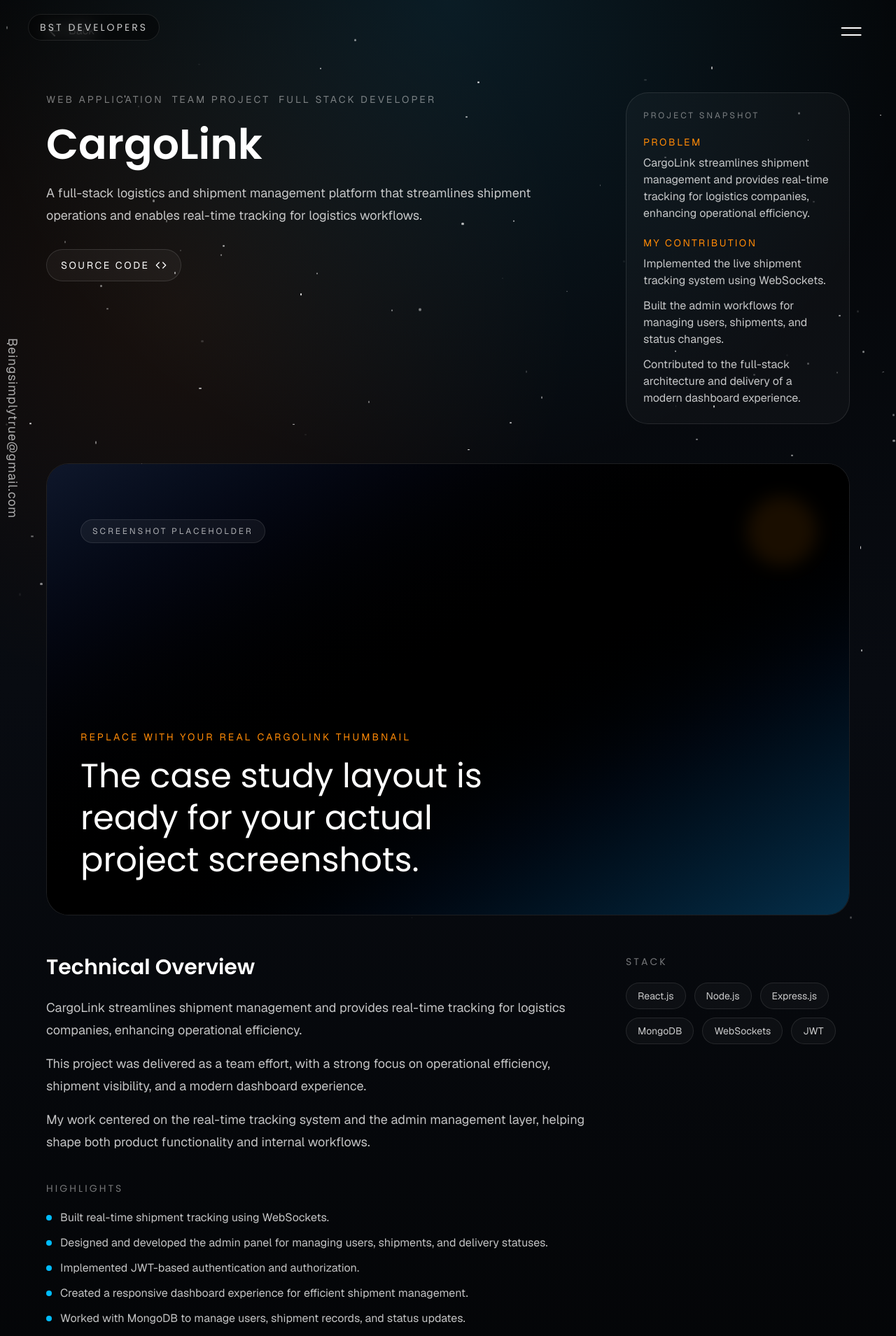
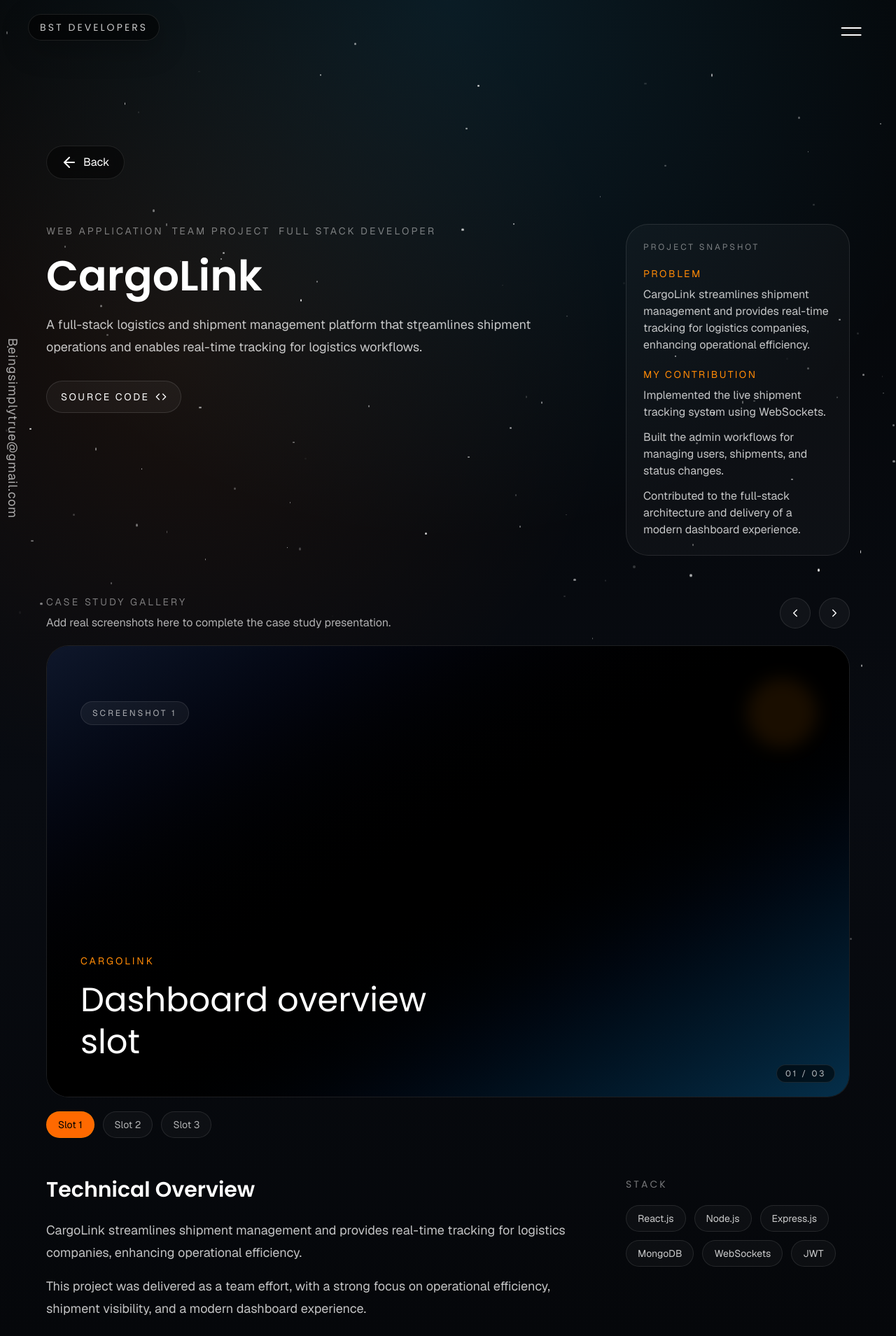
Before and after one commit to TrisanthBST/bst-portfolio, a Next.js app: page /projects/cargolink in a window 1280 px wide. Shown: the top 1909 px of the page at 70% size. Built offline with nearby package versions, Linux system fonts and the light colour scheme; no server answers; what hono would draw is missing.

Commit message:
Polish preloader, add case study slider, fix nav overlap, add contact page

```diff
--- /dev/null
+++ b/src/app/(home)/contact/page.tsx
@@ -0,0 +1,72 @@
+import type { Metadata } from "next";
+import { Github, Linkedin, Mail, MapPin } from "lucide-react";
+
+import { siteConfig, socialLinks } from "@/src/content/portfolio";
+
+export const metadata: Metadata = {
+  title: "Contact",
+  description: "Get in touch with B. Trisanth for internships, software roles, and freelance work.",
+};
+
+const iconMap = {
+  GitHub: Github,
+  LinkedIn: Linkedin,
+};
+
+export default function ContactPage() {
+  return (
+    <section className="px-6 pt-28 pb-20 md:px-0">
+      <div className="container">
+        <div className="mx-auto max-w-4xl rounded-[2rem] border border-white/10 bg-white/[0.03] p-8 shadow-[0_24px_80px_rgba(0,0,0,0.28)] sm:p-12">
+          <p className="text-sm uppercase tracking-[0.24em] text-orange-400">Contact</p>
+          <h1 className="mt-5 font-display text-4xl font-semibold text-white sm:text-6xl">
+            Let&apos;s talk about building something strong.
+          </h1>
+          <p className="mt-6 max-w-2xl text-lg leading-8 text-white/72">
+            I&apos;m open to internship opportunities, software engineering roles, frontend or
+            full-stack work, and freelance projects.
+          </p>
+
+          <div className="mt-10 grid gap-5 md:grid-cols-2">
+            <a
+              href={`mailto:${siteConfig.email}`}
+              className="rounded-[1.5rem] border border-white/10 bg-black/25 p-6 transition-colors hover:bg-white hover:text-black"
+            >
+              <Mail className="mb-4 text-orange-400" />
+              <p className="text-sm uppercase tracking-[0.2em] text-white/45">Email</p>
+              <p className="mt-2 text-lg text-white hover:text-black">{siteConfig.email}</p>
+            </a>
+
+            <div className="rounded-[1.5rem] border border-white/10 bg-black/25 p-6">
+              <MapPin className="mb-4 text-sky-400" />
+              <p className="text-sm uppercase tracking-[0.2em] text-white/45">Location</p>
+              <p className="mt-2 text-lg text-white">{siteConfig.location}</p>
+            </div>
+          </div>
+
+          <div className="mt-10">
+            <p className="text-sm uppercase tracking-[0.24em] text-white/45">Social Links</p>
+            <div className="mt-5 flex flex-wrap gap-4">
+              {socialLinks.map((link) => {
+                const Icon = iconMap[link.name as keyof typeof iconMap];
+
+                return (
+                  <a
+                    href={link.url}
+                    key={link.name}
+                    target="_blank"
+                    rel="noreferrer noopener"
+                    className="inline-flex items-center gap-3 rounded-full border border-white/10 bg-white/[0.03] px-5 py-3 text-sm uppercase tracking-[0.18em] text-white transition-colors hover:bg-white hover:text-black"
+                  >
+                    {Icon ? <Icon size={16} /> : null}
+                    {link.name}
+                  </a>
+                );
+              })}
+            </div>
+          </div>
+        </div>
+      </div>
+    </section>
+  );
+}
--- a/src/components/navbar.tsx
+++ b/src/components/navbar.tsx
@@ -40,7 +40,7 @@ const MENU_LINKS = [
   },
   {
     name: "Contact",
-    url: "#contact",
+    url: "/contact",
   },
 ];
 
@@ -51,6 +51,11 @@ export default function Navbar() {
   const router = useRouter();
 
   const handleClick = (target: string) => {
+    if (target.startsWith("/")) {
+      router.push(target);
+      return;
+    }
+
     const isHome = pathname === "/" || pathname === "";
 
     if (!isHome) {
@@ -77,16 +82,16 @@ export default function Navbar() {
 
   return (
     <>
-      <nav className="sticky top-0 z-4">
-        <div className="pointer-events-none absolute top-5 left-5 z-2 md:left-10">
-          <div className="rounded-full border border-white/10 bg-black/40 px-4 py-2 backdrop-blur-md">
+      <nav className="sticky top-0 z-40 h-24 pointer-events-none">
+        <div className="absolute top-5 left-5 z-20 pointer-events-auto md:left-10">
+          <div className="rounded-full border border-white/10 bg-black/55 px-4 py-2 shadow-[0_12px_40px_rgba(0,0,0,0.28)] backdrop-blur-md">
             <p className="font-display text-sm uppercase tracking-[0.22em] text-white/78">
               {siteConfig.brandName}
             </p>
           </div>
         </div>
         <button
-          className={cn("group absolute top-5 right-5 z-2 size-12 cursor-pointer md:right-10")}
+          className={cn("group absolute top-5 right-5 z-20 size-12 cursor-pointer pointer-events-auto md:right-10")}
           onClick={() => setIsMenuOpen(!isMenuOpen)}
         >
           <span
--- a/src/components/preloader.tsx
+++ b/src/components/preloader.tsx
@@ -19,13 +19,20 @@ export default function Preloader() {
         }
       });
 
+      tl.to(".name-mark", {
+        y: 0,
+        opacity: 1,
+        duration: 0.65,
+        willChange: "transform, opacity"
+      });
+
       tl.to(".name-text span", {
         y: 0,
         opacity: 1,
         stagger: 0.12,
         duration: 0.5,
         willChange: "transform, opacity"
-      });
+      }, "<0.1");
 
       tl.to(
         ".preloader-item",
@@ -54,6 +61,17 @@ export default function Preloader() {
       );
 
       tl.to(
+        ".name-mark",
+        {
+          y: 20,
+          opacity: 0,
+          duration: 0.35,
+          willChange: "transform, opacity"
+        },
+        "<"
+      );
+
+      tl.to(
         preloaderRef.current,
         {
           autoAlpha: 0,
@@ -73,13 +91,21 @@ export default function Preloader() {
           className="preloader-item bg-primary-dark h-full w-[10%]"
         />
       ))}
-      <p className="name-text absolute top-1/2 left-1/2 flex -translate-x-1/2 -translate-y-1/2 overflow-hidden text-center text-[20vw] leading-none lg:text-[200px]">
-        {letters.map((letter, index) => (
-          <span key={index} className="inline-block translate-y-full opacity-0">
-            {letter}
-          </span>
-        ))}
-      </p>
+      <div className="name-mark absolute top-1/2 left-1/2 flex w-[min(88vw,760px)] -translate-x-1/2 -translate-y-1/2 flex-col items-center opacity-0">
+        <p className="mb-4 rounded-full border border-white/10 bg-white/6 px-4 py-2 text-[10px] font-medium uppercase tracking-[0.45em] text-white/72 sm:text-xs">
+          BST Developers
+        </p>
+        <p className="name-text flex overflow-hidden text-center font-display text-[24vw] leading-none font-semibold tracking-[0.18em] text-white sm:text-[18vw] lg:text-[190px]">
+          {letters.map((letter, index) => (
+            <span
+              key={index}
+              className="inline-block translate-y-full bg-linear-to-b from-white via-white to-orange-300 bg-clip-text pr-[0.08em] text-transparent opacity-0"
+            >
+              {letter}
+            </span>
+          ))}
+        </p>
+      </div>
     </div>
   );
 }
--- a/src/components/project-details.tsx
+++ b/src/components/project-details.tsx
@@ -1,8 +1,8 @@
 import { ArrowLeft, Code, ExternalLink } from "lucide-react";
-import Image from "next/image";
 
 import { getProjectBySlug } from "@/src/content/portfolio";
 
+import ProjectGallery from "./project-gallery";
 import TransitionLink from "./transition-link";
 
 interface Props {
@@ -14,7 +14,7 @@ export default function ProjectDetails({ id }: Props) {
 
   if (!project) {
     return (
-      <section className="px-6 pt-5 pb-14 md:px-0">
+      <section className="px-6 pt-28 pb-14 md:px-0">
         <div className="container">
           <TransitionLink href="/" className="group mb-16 inline-flex h-12 items-center gap-2">
             <ArrowLeft className="transition-all duration-300 group-hover:-translate-x-1 group-hover:text-orange-400" />
@@ -30,9 +30,12 @@ export default function ProjectDetails({ id }: Props) {
   }
 
   return (
-    <section className="px-6 pt-5 pb-14 md:px-0">
+    <section className="px-6 pt-28 pb-14 md:px-0">
       <div className="container">
-        <TransitionLink href="/" className="group mb-16 inline-flex h-12 items-center gap-2">
+        <TransitionLink
+          href="/"
+          className="group mb-16 inline-flex h-12 items-center gap-2 rounded-full border border-white/10 bg-black/45 px-5 backdrop-blur-sm"
+        >
           <ArrowLeft className="transition-all duration-300 group-hover:-translate-x-1 group-hover:text-orange-400" />
           Back
         </TransitionLink>
@@ -98,38 +101,7 @@ export default function ProjectDetails({ id }: Props) {
           </aside>
         </div>
 
-        <div className="relative mt-14 aspect-[16/9] overflow-hidden rounded-[2rem] border border-white/10 bg-black/40">
-          {project.thumbnail ? (
-            <>
-              <Image
-                src={project.thumbnail}
-                alt={`${project.name} preview`}
-                fill
-                className="object-cover"
-                sizes="100vw"
-                priority
-              />
-              <div className="absolute inset-0 bg-linear-to-t from-black via-black/15 to-transparent" />
-            </>
-          ) : (
-            <div className="flex h-full flex-col justify-between bg-linear-to-br from-slate-900 via-black to-sky-950 p-8 sm:p-12">
-              <div className="flex items-center justify-between">
-                <span className="rounded-full border border-white/10 bg-white/[0.05] px-4 py-2 text-xs uppercase tracking-[0.24em] text-white/65">
-                  Screenshot Placeholder
-                </span>
-                <span className="size-24 rounded-full border border-orange-400/20 bg-orange-400/10 blur-md" />
-              </div>
-              <div>
-                <p className="text-sm uppercase tracking-[0.22em] text-orange-400">
-                  Replace with your real CargoLink thumbnail
-                </p>
-                <p className="mt-4 max-w-xl font-display text-3xl leading-tight text-white sm:text-5xl">
-                  The case study layout is ready for your actual project screenshots.
-                </p>
-              </div>
-            </div>
-          )}
-        </div>
+        <ProjectGallery images={project.gallery} title={project.name} />
 
         <div className="mt-14 grid gap-10 lg:grid-cols-[minmax(0,1fr)_320px]">
           <div>
--- /dev/null
+++ b/src/components/project-gallery.tsx
@@ -0,0 +1,102 @@
+"use client";
+
+import { ChevronLeft, ChevronRight } from "lucide-react";
+import Image from "next/image";
+import { useState } from "react";
+
+type Props = {
+  images?: string[];
+  title: string;
+};
+
+const PLACEHOLDERS = [
+  "Dashboard overview slot",
+  "Tracking workflow slot",
+  "Admin panel slot",
+];
+
+export default function ProjectGallery({ images = [], title }: Props) {
+  const slides = images.length > 0 ? images : PLACEHOLDERS;
+  const [activeIndex, setActiveIndex] = useState(0);
+
+  const next = () => setActiveIndex((prev) => (prev + 1) % slides.length);
+  const prev = () => setActiveIndex((prev) => (prev - 1 + slides.length) % slides.length);
+
+  return (
+    <div className="mt-14">
+      <div className="mb-5 flex items-center justify-between gap-4">
+        <div>
+          <p className="text-sm uppercase tracking-[0.22em] text-white/45">Case Study Gallery</p>
+          <p className="mt-2 text-white/68">
+            {images.length > 0
+              ? "Browse project visuals and interface screens."
+              : "Add real screenshots here to complete the case study presentation."}
+          </p>
+        </div>
+
+        <div className="flex gap-3">
+          <button
+            onClick={prev}
+            className="inline-flex size-11 items-center justify-center rounded-full border border-white/10 bg-white/[0.04] text-white transition-colors hover:bg-white hover:text-black"
+            aria-label="Previous slide"
+          >
+            <ChevronLeft size={18} />
+          </button>
+          <button
+            onClick={next}
+            className="inline-flex size-11 items-center justify-center rounded-full border border-white/10 bg-white/[0.04] text-white transition-colors hover:bg-white hover:text-black"
+            aria-label="Next slide"
+          >
+            <ChevronRight size={18} />
+          </button>
+        </div>
+      </div>
+
+      <div className="relative aspect-[16/9] overflow-hidden rounded-[2rem] border border-white/10 bg-black/40">
+        {images.length > 0 ? (
+          <Image
+            src={slides[activeIndex]}
+            alt={`${title} screenshot ${activeIndex + 1}`}
+            fill
+            className="object-cover"
+            sizes="100vw"
+          />
+        ) : (
+          <div className="flex h-full flex-col justify-between bg-linear-to-br from-slate-900 via-black to-sky-950 p-8 sm:p-12">
+            <div className="flex items-center justify-between">
+              <span className="rounded-full border border-white/10 bg-white/[0.05] px-4 py-2 text-xs uppercase tracking-[0.24em] text-white/65">
+                Screenshot {activeIndex + 1}
+              </span>
+              <span className="size-24 rounded-full border border-orange-400/20 bg-orange-400/10 blur-md" />
+            </div>
+            <div>
+              <p className="text-sm uppercase tracking-[0.22em] text-orange-400">{title}</p>
+              <p className="mt-4 max-w-xl font-display text-3xl leading-tight text-white sm:text-5xl">
+                {slides[activeIndex]}
+              </p>
+            </div>
+          </div>
+        )}
+        <div className="absolute right-5 bottom-5 rounded-full border border-white/10 bg-black/55 px-3 py-1 text-xs uppercase tracking-[0.22em] text-white/72 backdrop-blur-sm">
+          {String(activeIndex + 1).padStart(2, "0")} / {String(slides.length).padStart(2, "0")}
+        </div>
+      </div>
+
+      <div className="mt-5 flex flex-wrap gap-3">
+        {slides.map((slide, index) => (
+          <button
+            key={`${slide}-${index}`}
+            onClick={() => setActiveIndex(index)}
+            className={`rounded-full border px-4 py-2 text-sm transition-colors ${
+              activeIndex === index
+                ? "border-orange-400/40 bg-orange-500 text-black"
+                : "border-white/10 bg-white/[0.03] text-white/68 hover:bg-white hover:text-black"
+            }`}
+          >
+            {images.length > 0 ? `Shot ${index + 1}` : `Slot ${index + 1}`}
+          </button>
+        ))}
+      </div>
+    </div>
+  );
+}
--- a/src/content/portfolio.ts
+++ b/src/content/portfolio.ts
@@ -32,6 +32,7 @@ export type ProjectItem = {
   liveUrl?: string;
   sourceCode?: string;
   thumbnail?: string;
+  gallery?: string[];
 };
 
 export const siteConfig = {
@@ -63,7 +64,7 @@ export const heroContent = {
   },
   secondaryCta: {
     label: "Get In Touch",
-    href: "#contact",
+    href: "/contact",
   },
   codeLines: [
     "Frontend, full-stack, and mobile development",
@@ -196,6 +197,7 @@ export const projects: ProjectItem[] = [
       "Contributed to the full-stack architecture and delivery of a modern dashboard experience.",
     ],
     sourceCode: "https://github.com/CargoLink-FSD/CargoLink",
+    gallery: [],
   },
 ];
 
```
